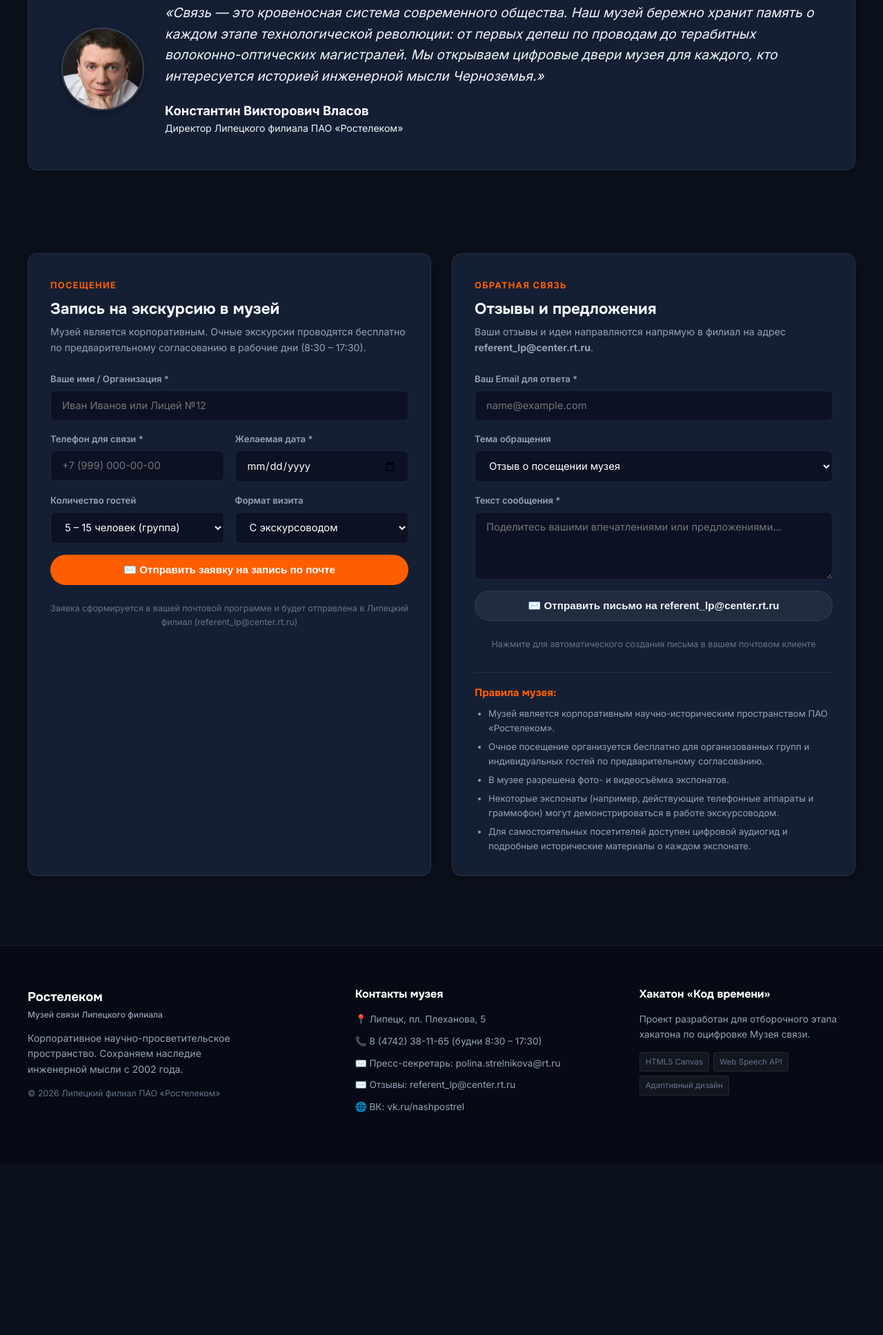
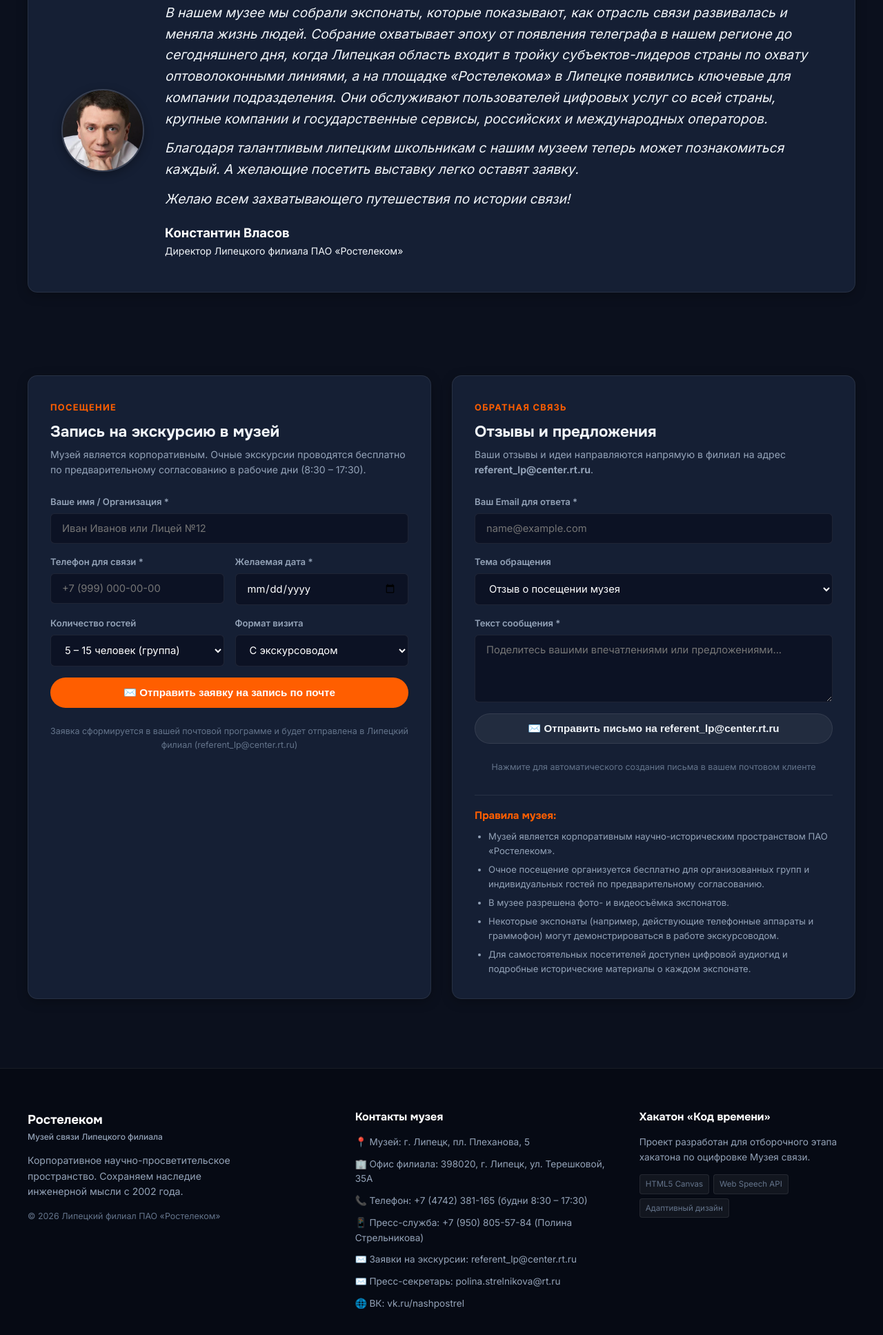
Before and after one commit to DADA30000/museum-rostelecom, a website with bundled scripts: page index.html in a window 1280 px wide. Shown: the part 7452-9387 px from the top of the page at 69% size. Before the commit the page ends 9138 px from the top, so only its background shows below. Built offline with nearby package versions, Linux system fonts and the light colour scheme.

Commit message:
feat: official welcome speech from director and updated press contacts

```diff
--- a/index.html
+++ b/index.html
@@ -417,10 +417,12 @@
       <div class="footer-col">
         <h4 class="footer-heading">Контакты музея</h4>
         <ul class="footer-contacts">
-          <li>📍 Липецк, пл. Плеханова, 5</li>
-          <li>📞 8 (4742) 38-11-65 (будни 8:30 – 17:30)</li>
+          <li>📍 Музей: г. Липецк, пл. Плеханова, 5</li>
+          <li>🏢 Офис филиала: 398020, г. Липецк, ул. Терешковой, 35А</li>
+          <li>📞 Телефон: +7 (4742) 381-165 (будни 8:30 – 17:30)</li>
+          <li>📱 Пресс-служба: +7 (950) 805-57-84 (Полина Стрельникова)</li>
+          <li>✉️ Заявки на экскурсии: <a href="mailto:referent_lp@center.rt.ru">referent_lp@center.rt.ru</a></li>
           <li>✉️ Пресс-секретарь: <a href="mailto:polina.strelnikova@rt.ru">polina.strelnikova@rt.ru</a></li>
-          <li>✉️ Отзывы: <a href="mailto:referent_lp@center.rt.ru">referent_lp@center.rt.ru</a></li>
           <li>🌐 ВК: <a href="https://vk.ru/nashpostrel" target="_blank" rel="noopener">vk.ru/nashpostrel</a></li>
         </ul>
       </div>
--- a/js/app.js
+++ b/js/app.js
@@ -433,7 +433,9 @@ class MuseumApp {
     const nameEl = document.getElementById("directorNameText");
     const titleEl = document.getElementById("directorTitleText");
 
-    if (quoteEl) quoteEl.textContent = `«${MUSEUM_INFO.director.quote}»`;
+    if (quoteEl) {
+      quoteEl.innerHTML = MUSEUM_INFO.director.quote.split("\n\n").map((p) => `<p style="margin-bottom: 12px; font-style: italic; line-height: 1.6;">${p}</p>`).join("");
+    }
     if (nameEl) nameEl.textContent = MUSEUM_INFO.director.name;
     if (titleEl) titleEl.textContent = MUSEUM_INFO.director.title;
   }
--- a/js/data.js
+++ b/js/data.js
@@ -7,17 +7,20 @@ export const MUSEUM_INFO = {
   address: "г. Липецк, пл. Плеханова, д. 5",
   foundedYear: 2002,
   director: {
-    name: "Константин Викторович Власов",
+    name: "Константин Власов",
     title: "Директор Липецкого филиала ПАО «Ростелеком»",
-    quote: "Связь — это кровеносная система современного общества. Наш музей бережно хранит память о каждом этапе технологической революции: от первых депеш по проводам до терабитных волоконно-оптических магистралей. Мы открываем цифровые двери музея для каждого, кто интересуется историей инженерной мысли Черноземья.",
+    quote: "В нашем музее мы собрали экспонаты, которые показывают, как отрасль связи развивалась и меняла жизнь людей. Собрание охватывает эпоху от появления телеграфа в нашем регионе до сегодняшнего дня, когда Липецкая область входит в тройку субъектов-лидеров страны по охвату оптоволоконными линиями, а на площадке «Ростелекома» в Липецке появились ключевые для компании подразделения. Они обслуживают пользователей цифровых услуг со всей страны, крупные компании и государственные сервисы, российских и международных операторов.\n\nБлагодаря талантливым липецким школьникам с нашим музеем теперь может познакомиться каждый. А желающие посетить выставку легко оставят заявку.\n\nЖелаю всем захватывающего путешествия по истории связи!",
     photo: "assets/img/director.webp"
   },
   schedule: "Понедельник — Пятница: 8:30 – 17:30 (экскурсии по предварительной записи)",
   contacts: {
-    pressSecretary: "Стрельникова Полина",
+    pressSecretary: "Полина Стрельникова",
     email: "polina.strelnikova@rt.ru",
     feedbackEmail: "referent_lp@center.rt.ru",
-    phone: "8 (4742) 38-11-65",
+    phone: "+7 (4742) 38-11-65",
+    mobilePhone: "+7 (950) 805-57-84",
+    addressOffice: "398020, г. Липецк, ул. Терешковой, 35А",
+    addressMuseum: "г. Липецк, пл. Плеханова, 5",
     vk: "https://vk.ru/nashpostrel"
   },
   rules: [
```
